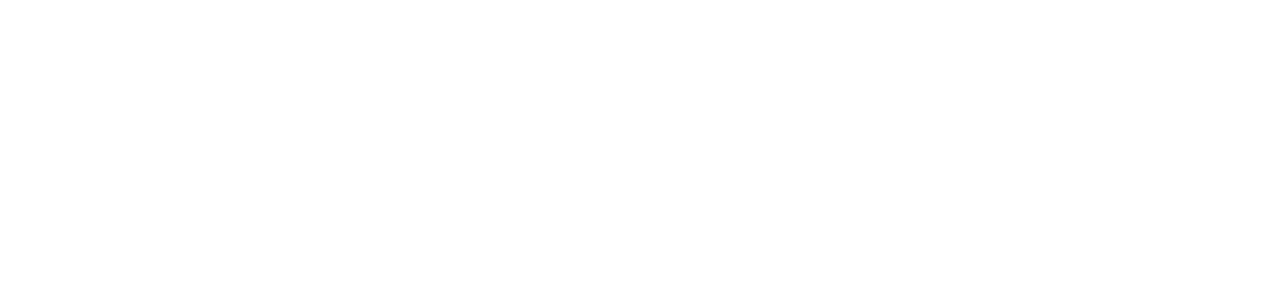
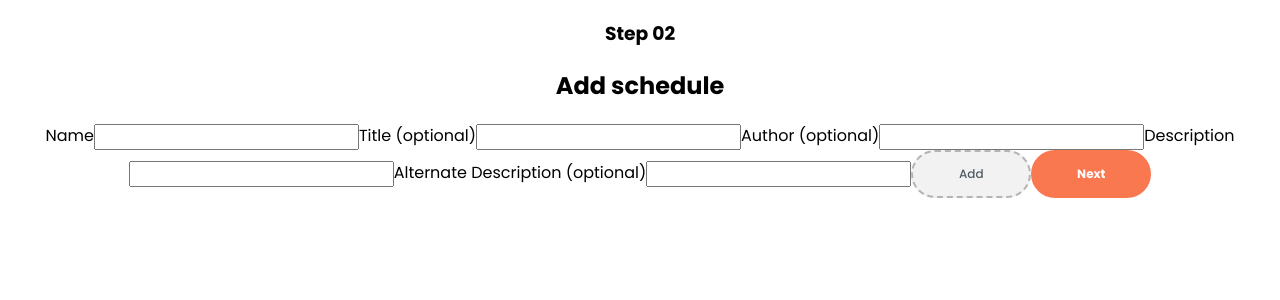
Before and after one commit to nology-tech/oae-event-cms, a React (Create React App) app: page / in a window 1280 px wide. Shown: the top 300 px of the page. Built offline with nearby package versions, Linux system fonts and the light colour scheme.

Commit message:
created the file structure for the form

```diff
--- a/src/App.jsx
+++ b/src/App.jsx
@@ -1,8 +1,10 @@
 import "./App.scss";
+import ScheduleForm from "./components/ScheduleForm/ScheduleForm";
 
 const App = () => {
   return (
     <div className="App">
+      <ScheduleForm />
     </div>
   );
 };
--- /dev/null
+++ b/src/components/ScheduleForm/ScheduleForm.jsx
@@ -0,0 +1,31 @@
+import React from "react";
+import Button from "../Button/Button";
+
+const ScheduleForm = () => {
+  return (
+    <form>
+      <h3>Step 02</h3>
+      <h2>Add schedule</h2>
+      <label for="name">Name</label>
+      <input type="text" id="name" name="name"></input>
+      <label for="title">Title (optional)</label>
+      <input type="text" id="title" name="title"></input>
+      <label for="author">Author (optional)</label>
+      <input type="text" id="author" name="author"></input>
+      <label for="description">Description</label>
+      <input type="text" id="description" name="description"></input>
+      <label for="alternate-description">
+        Alternate Description (optional)
+      </label>
+      <input
+        type="text"
+        id="alternate-description"
+        name="alternate-description"
+      ></input>
+      <Button buttonType="tertiary" buttonText="Add" />
+      <Button buttonType="primary" buttonText="Next" />
+    </form>
+  );
+};
+
+export default ScheduleForm;
--- /dev/null
+++ b/src/containers/Forms/Forms.jsx
@@ -0,0 +1 @@
+import React from "react";
```
Also changed, not shown: src/components/ScheduleForm/ScheduleForm.scss (added), src/containers/Forms/Forms.scss (added).
